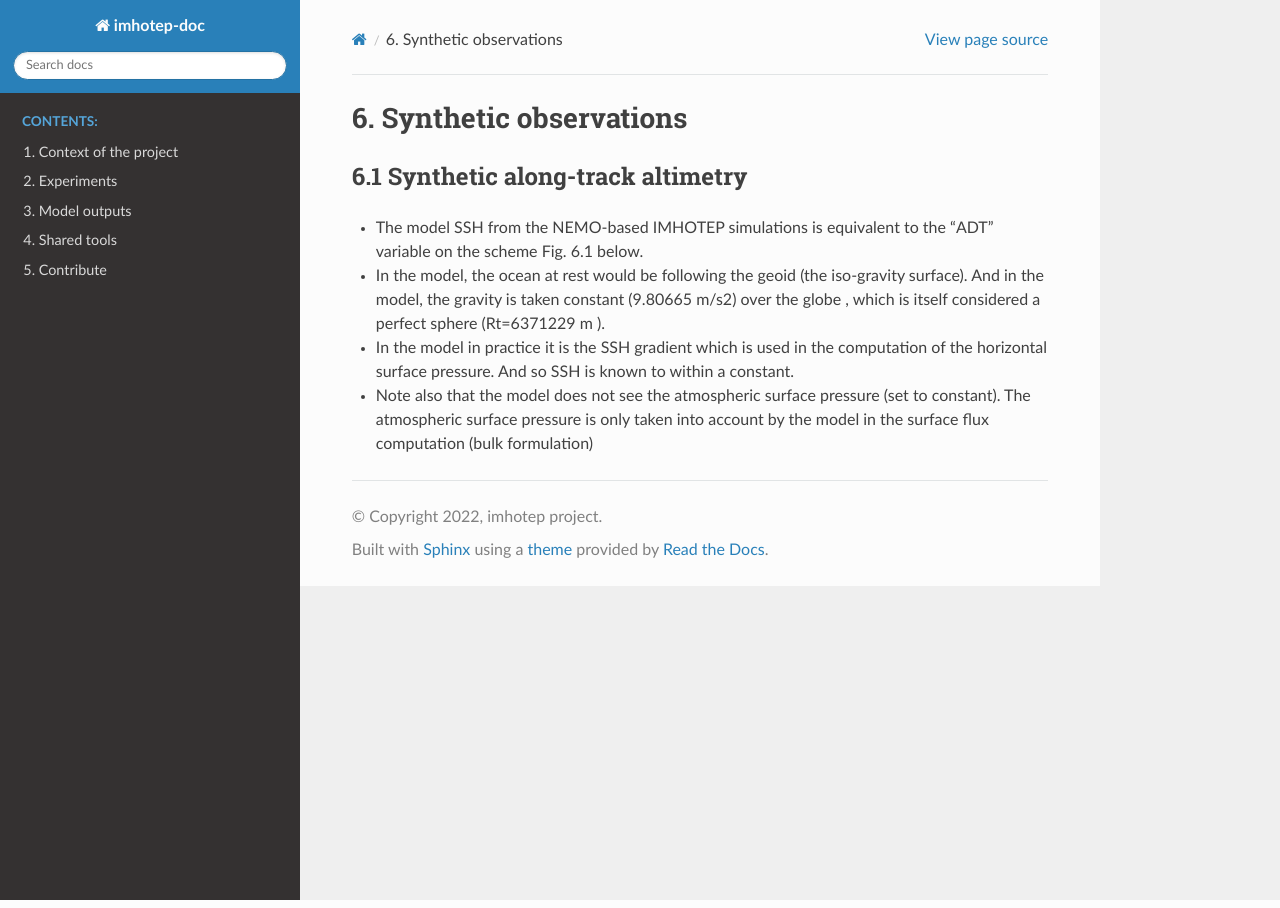
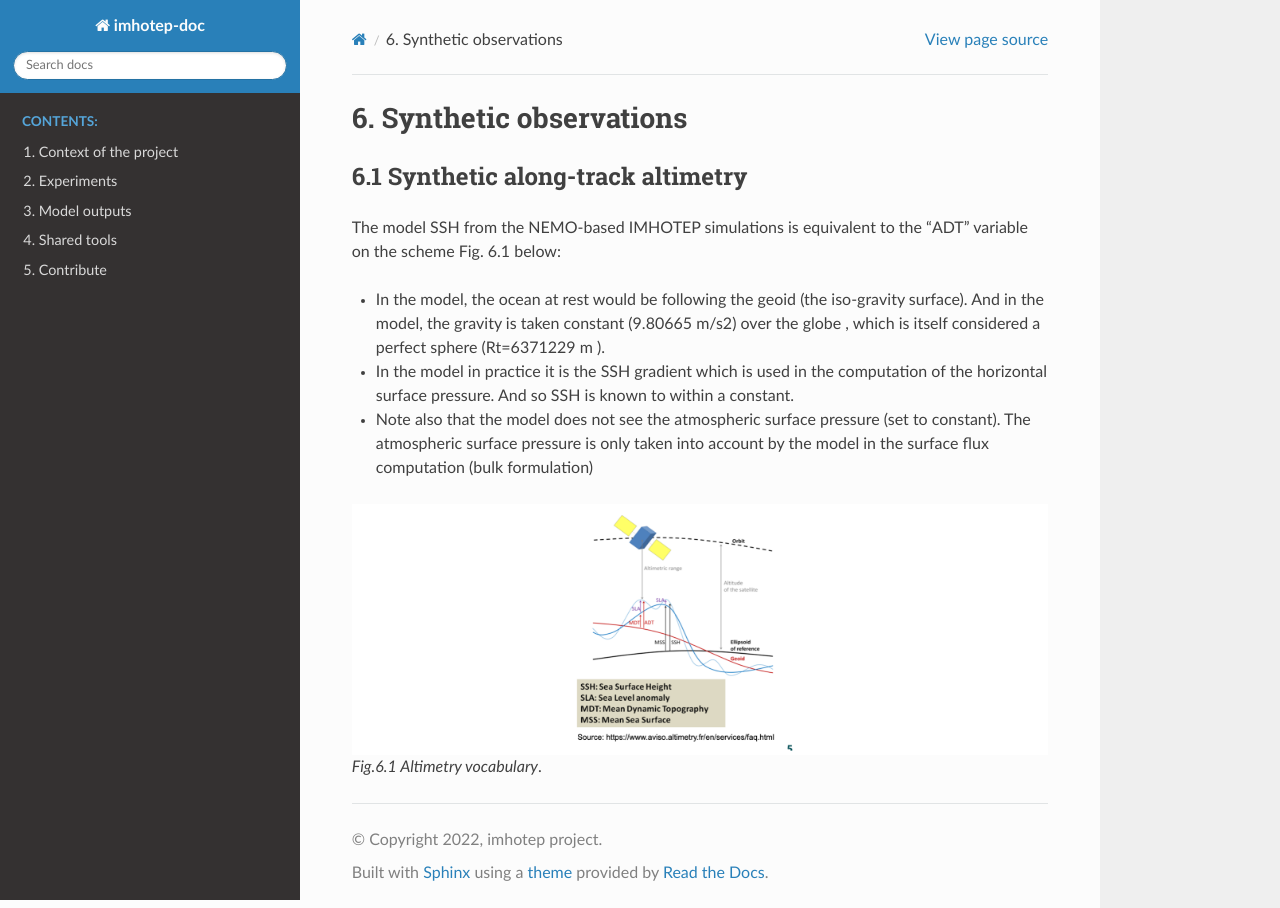
Before and after one commit to imhotep-project/doc-imhotep, a Sphinx documentation site: the page built from source/6-Synthetic-Obs.md, in a window 1280 px wide. Built offline with Sphinx 7.4.7 and the Read the Docs theme 2.0.0, drawn with Linux system fonts in a browser that asks for light colours.

Commit message:
Update 6-Synthetic-Obs.md

```diff
--- a/source/6-Synthetic-Obs.md
+++ b/source/6-Synthetic-Obs.md
@@ -2,8 +2,8 @@
 
 ## 6.1 Synthetic along-track altimetry
 
-* The model SSH from the NEMO-based IMHOTEP simulations is equivalent to the “ADT”
-variable on the scheme Fig. 6.1 below.
+The model SSH from the NEMO-based IMHOTEP simulations is equivalent to the “ADT”
+variable on the scheme Fig. 6.1 below:
 
 * In the model, the ocean at rest would be following the geoid (the
 iso-gravity surface). And in the model, the gravity is taken constant
@@ -17,3 +17,6 @@ within a constant.
 * Note also that the model does not see the atmospheric surface pressure
 (set to constant). The atmospheric surface pressure is only taken into
 account by the model in the surface flux computation (bulk formulation)
+
+![SSH scheme](./img/SSHscheme.png)
+_Fig.6.1 Altimetry vocabulary_.
```
